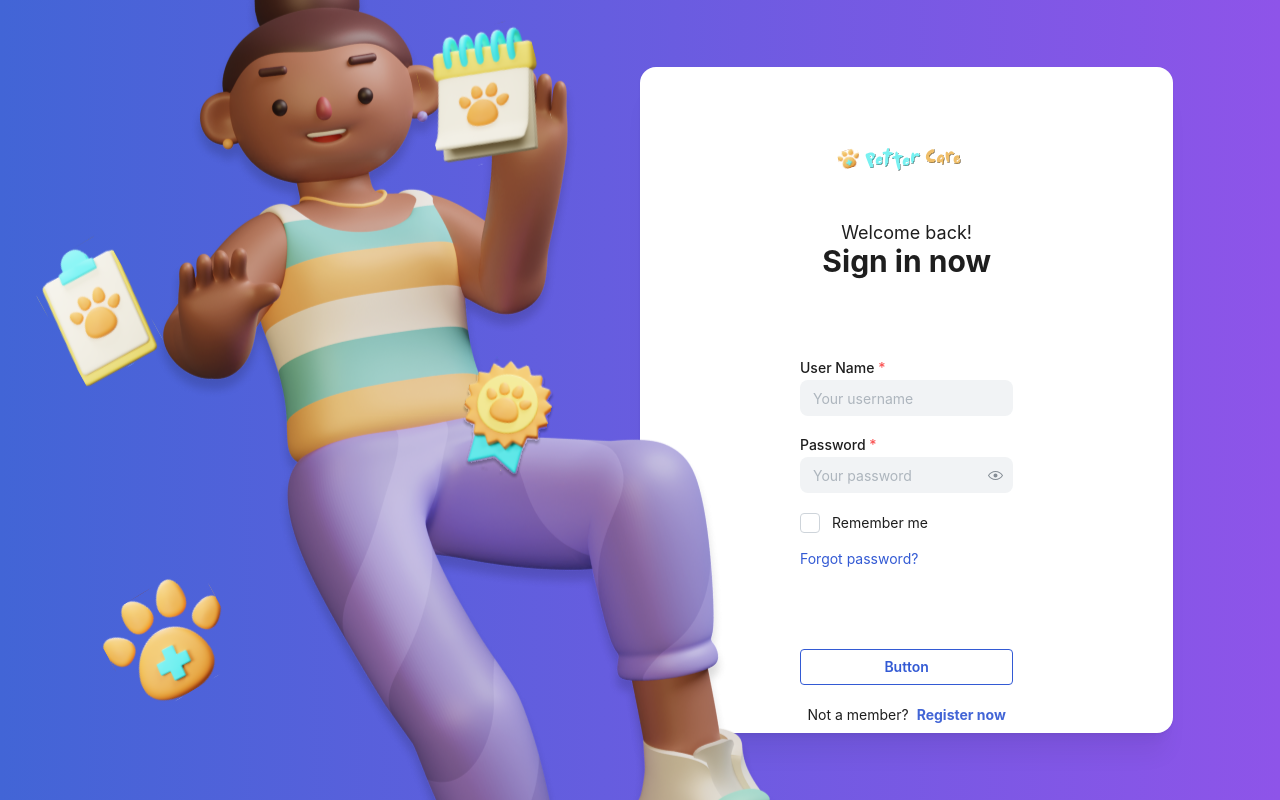
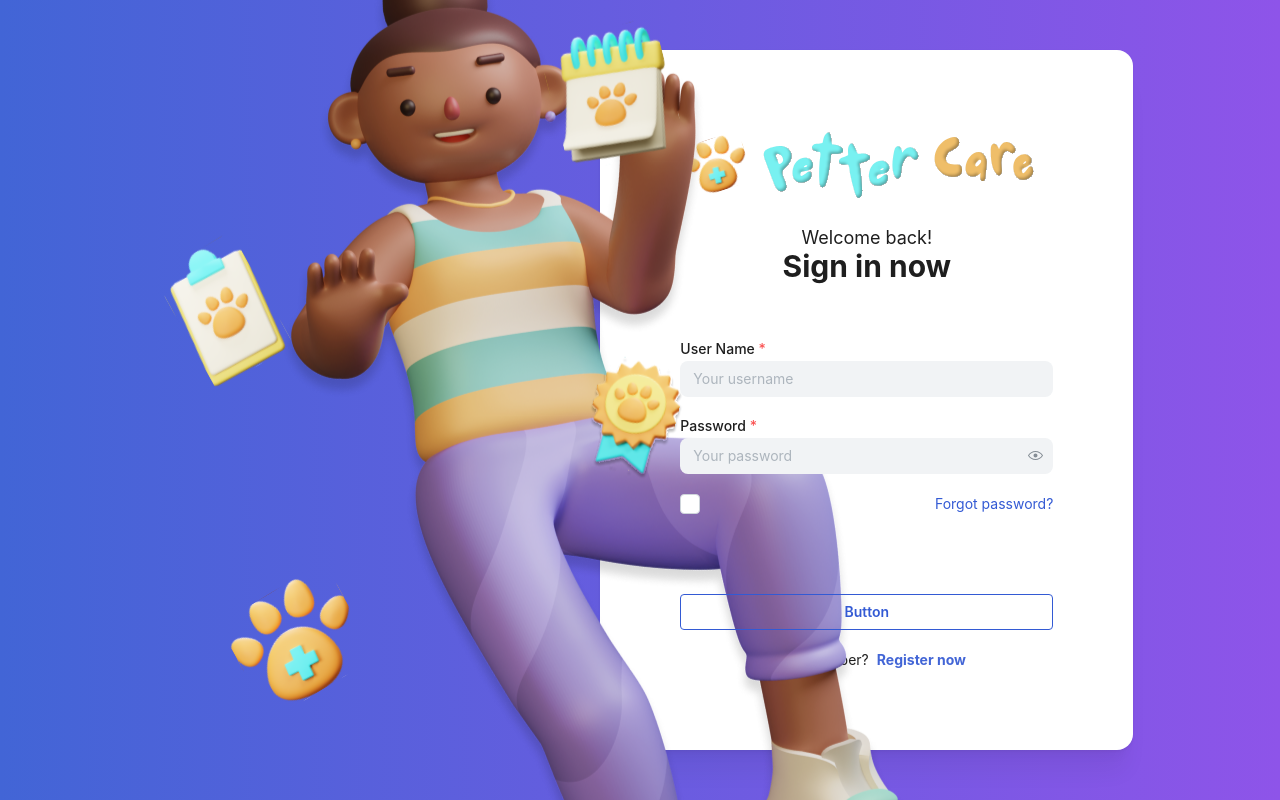
Before and after one commit to Ethea2/petter-care, a React (Vite) app in the folder frontend/: page /sign-in in a window 1280 px wide. Built offline with nearby package versions, Linux system fonts and the light colour scheme.

Commit message:
chore: made sign in form smaller

```diff
--- a/frontend/src/components/sign-in/SignInAnimation.tsx
+++ b/frontend/src/components/sign-in/SignInAnimation.tsx
@@ -3,15 +3,15 @@ const SignInAnimation = () => {
         <>
         <div>
             {/* Marni */}
-            <img className='fixed left-[12%] bottom-[-10%] floating-image' src="/sprites/marni.png"/> {/* TODO: Fix shrinking for Marni */}
+            <img className='fixed left-[22%] bottom-[-10%] floating-image' src="/sprites/marni.png"/> {/* TODO: Fix shrinking for Marni */}
             {/* Medal */}
-            <img className='fixed left-[35%] top-[45%] h-1/6 floating-image' src="/sprites/img1.svg"/>
+            <img className='fixed left-[45%] top-[45%] h-1/6 floating-image' src="/sprites/img1.svg"/>
             {/* Calendar */}
-            <img className='fixed left-[32%] top-[3%] h-1/5 floating-image' src="/sprites/img2.svg"/>
+            <img className='fixed left-[42%] top-[3%] h-1/5 floating-image' src="/sprites/img2.svg"/>
             {/* Board */}
-            <img className='fixed h-1/5 left-[2%] top-[29%] floating-image' src="/sprites/img3.svg"/>
+            <img className='fixed h-1/5 left-[12%] top-[29%] floating-image' src="/sprites/img3.svg"/>
             {/* Paw */}
-            <img className='fixed h-1/5 left-[7%] top-[72%] floating-image' src="/sprites/img5.svg"/>
+            <img className='fixed h-1/5 left-[17%] top-[72%] floating-image' src="/sprites/img5.svg"/>
         </div>
         </>
     )
--- a/frontend/src/components/sign-in/SignInForm.tsx
+++ b/frontend/src/components/sign-in/SignInForm.tsx
@@ -16,8 +16,8 @@ const SignInForm = () => {
     return (
         <>
 
-        <Paper className='h-full p-20 px-40' shadow="lg" radius="lg">
-            <img className='mx-auto pr-4 mb-12 w-2/3 hover:brightness-75 cursor-pointer transition duration-400 ease-in-out' src="/logo.svg" alt="Logo" />
+        <Paper className='p-20 w-[100%] mr-10' shadow="lg" radius="lg">
+            <img className='mx-auto pr-4 mb-6 w-2/2 hover:brightness-75 cursor-pointer transition duration-400 ease-in-out' src="/logo.svg" alt="Logo" />
             <Text className='text-lg' ta="center">
                 Welcome back!
             </Text>
@@ -26,7 +26,7 @@ const SignInForm = () => {
             </Title>
 
             <TextInput
-                className='mt-20'
+                className='mt-14'
                 variant='filled'
                 label="User Name"
                 placeholder="Your username"
--- a/frontend/src/pages/home/SignIn.tsx
+++ b/frontend/src/pages/home/SignIn.tsx
@@ -6,15 +6,14 @@ const Login = () => {
     return (
         <>
             <div className='fixed flex justify-center items-center w-screen h-screen bg-gradient-to-r from-primary-blue to-accent3-purple'>
-                <div className='flex w-5/6 h-5/6'>
+                <div className='flex w-5/6 h-5/7 justify-end'>
 
                     {/* Left */}
-                    <div className='w-1/2'>
-                        <SignInAnimation></SignInAnimation>
-                    </div>
+                    <SignInAnimation></SignInAnimation>
+
 
                     {/* Right */}
-                    <div className='w-1/2 h-full'>
+                    <div className='flex justify-center items-center'>
                         <SignInForm></SignInForm>
                     </div>
                 </div>
```
